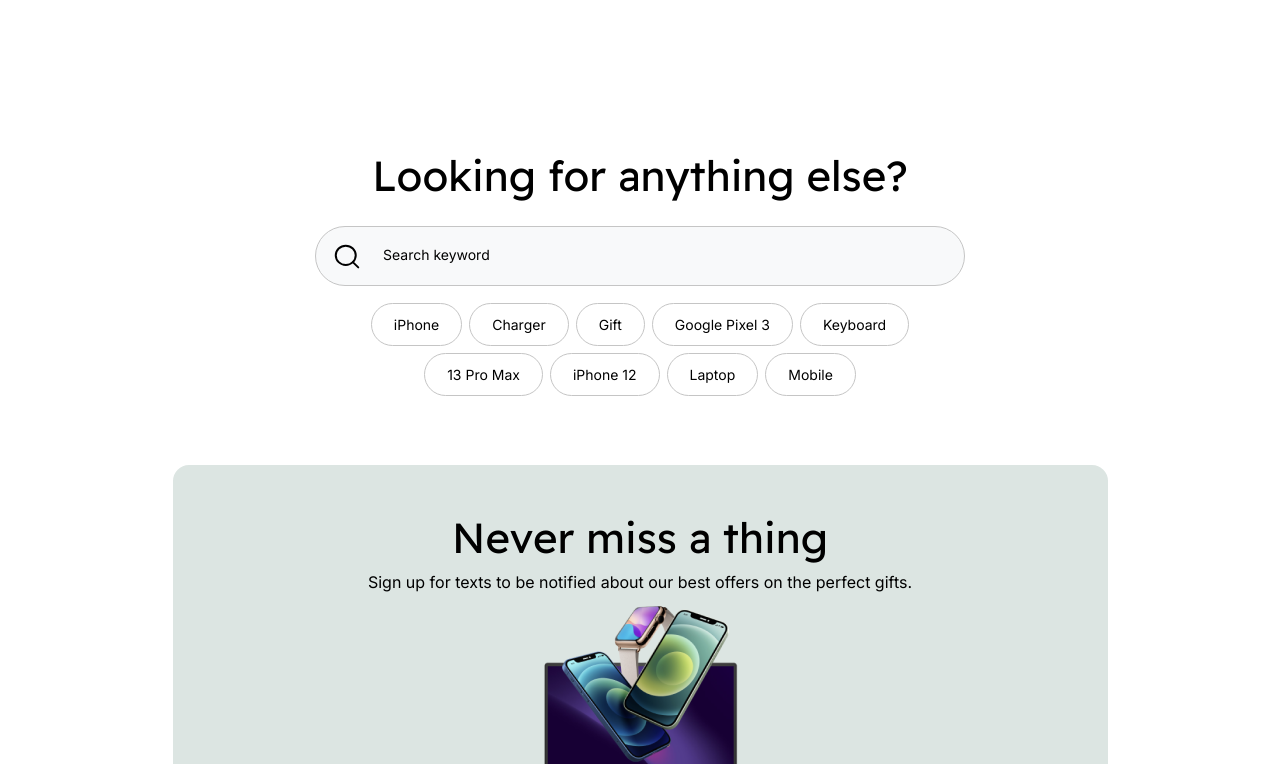
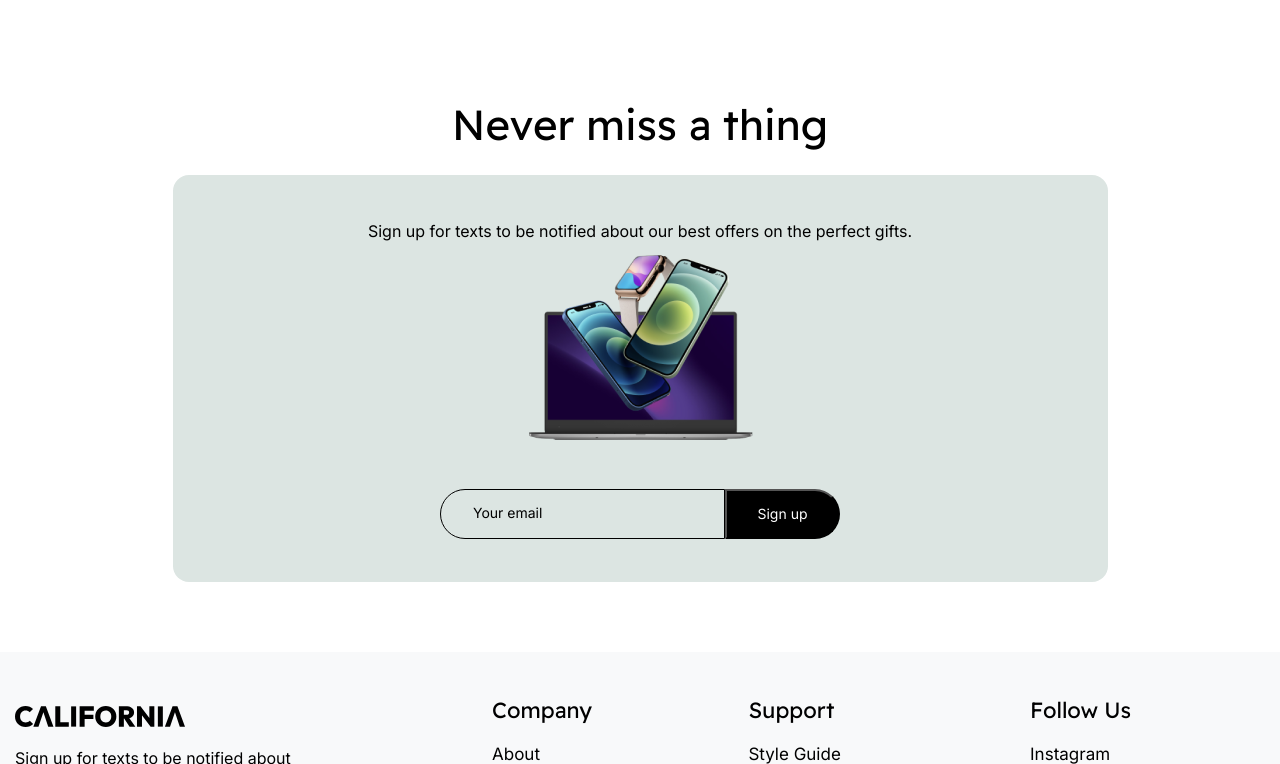
Before and after one commit to h4ze-07/CALIFORNIA-website, a React (Vite) app: page / in a window 1280 px wide. Shown: the part 3956-4720 px from the top of the page. Built offline with nearby package versions, Linux system fonts and the light colour scheme; no server answers.

Commit message:
else_section_change

```diff
--- a/src/components/Else.jsx
+++ b/src/components/Else.jsx
@@ -5,49 +5,8 @@ const Else = () => {
   return (
     <section id="search_else" className="else">
         <div className="container text_centre">
-            <h3>Looking for anything else?</h3>
-            <form action="#" method="post" className="form_search">
-                <div className="search">
-                    <label htmlFor="search_keyword"></label>
-                    <input id="search_keyword" type="text" name="search_keyword" placeholder="Search keyword" />
-                    <button type="submit"></button>
-                </div>
-            </form>
-            <div className="search_box">
-                <ul className="d-flex">
-                    <li>
-                        <a href="#">iPhone</a>
-                    </li>
-                    <li>
-                        <a href="#">Charger</a>
-                    </li>
-                    <li>
-                        <a href="#">Gift</a>
-                    </li>
-                    <li>
-                        <a href="#">Google Pixel 3</a>
-                    </li>
-                    <li>
-                        <a href="#">Keyboard</a>
-                    </li>
-                </ul>
-                <ul className="d-flex">
-                    <li>
-                        <a href="#">13 Pro Max</a>
-                    </li>
-                    <li>
-                        <a href="#">iPhone 12</a>
-                    </li>
-                    <li>
-                        <a href="#">Laptop</a>
-                    </li>
-                    <li>
-                        <a href="#">Mobile</a>
-                    </li>
-                </ul>
-            </div>
+            <h3>Never miss a thing</h3>
             <div className="else_box text_centre">
-                <h3>Never miss a thing</h3>
                 <p>Sign up for texts to be notified about our best offers on the perfect gifts.</p>
                 <div className="box_img">
                     <img src={elseImg} alt="else" />
--- a/src/scss/else.scss
+++ b/src/scss/else.scss
@@ -1,8 +1,7 @@
 @import "mixins";
 
 .else{
-  padding-top: 51px;
-  padding-bottom: 19px;
+  padding-bottom: 70px;
   @include max-screen(767px){
     padding-top: 21px;
   }
@@ -20,104 +19,6 @@
     @include max-screen(437px){
       font-size: 22px;
       line-height: 32px;
-    }
-  }
-
-  .form_search {
-    max-width: 650px;
-    margin: auto;
-    position: relative;
-
-    input {
-      width: 100%;
-      height: 60px;
-      background: #F8F9FA;
-      border: 1px solid #C5C5C5;
-      border-radius: 100px;
-      box-sizing: border-box;
-      padding-left: 67px;
-      &::placeholder {
-        @include inter_font;
-        color: $main_color;
-        font-size: 14px;
-        line-height: 17px;
-      }
-      @include max-screen(437px){
-        height: 40px;
-      }
-    }
-    button {
-      position: absolute;
-      cursor: pointer;
-      border: none;
-      background: none;
-      left: 17px;
-      bottom: 12px;
-      &:before {
-        content: "";
-        display: inline-block;
-        background-image: url("../images/form_search.svg");
-        height: 29px;
-        width: 30px;
-      }
-      @include max-screen(437px){
-        bottom: 3px;
-      }
-    }
-  }
-
-  .search_box{
-    margin-top: 30px;
-    ul{
-      justify-content: center;
-      list-style: none;
-      @include max-screen(364px){
-        display: none;
-      }
-      &:first-of-type{
-        margin-bottom: 32px;
-        @include max-screen(569px){
-          margin-bottom: 15px;
-        }
-      }
-      &:last-of-type{
-        margin-bottom: 81px;
-        @include max-screen(569px){
-          margin-bottom: 35px;
-        }
-      }
-      li{
-        margin-right: 7px;
-        @include max-screen(388px){
-          margin-right: 1px;
-        }
-        &:last-of-type {
-          margin-right: 0;
-        }
-        a{
-          text-decoration: none;
-          @include inter_font;
-          color:$main_color;
-          font-size: 14px;
-          line-height: 17px;
-          background: #FFFFFF;
-          border: 1px solid #C5C5C5;
-          border-radius: 200px;
-          padding: 12px 22px;
-          @include max-screen(569px){
-            font-size: 10px;
-            line-height: 13px;
-            padding: 6px 12px;
-          }
-
-          &:hover{
-            @include min-screen(767px){
-              background: #F8F9FA;
-              font-size: 18px;
-            }
-          }
-        }
-      }
     }
   }
 
```
